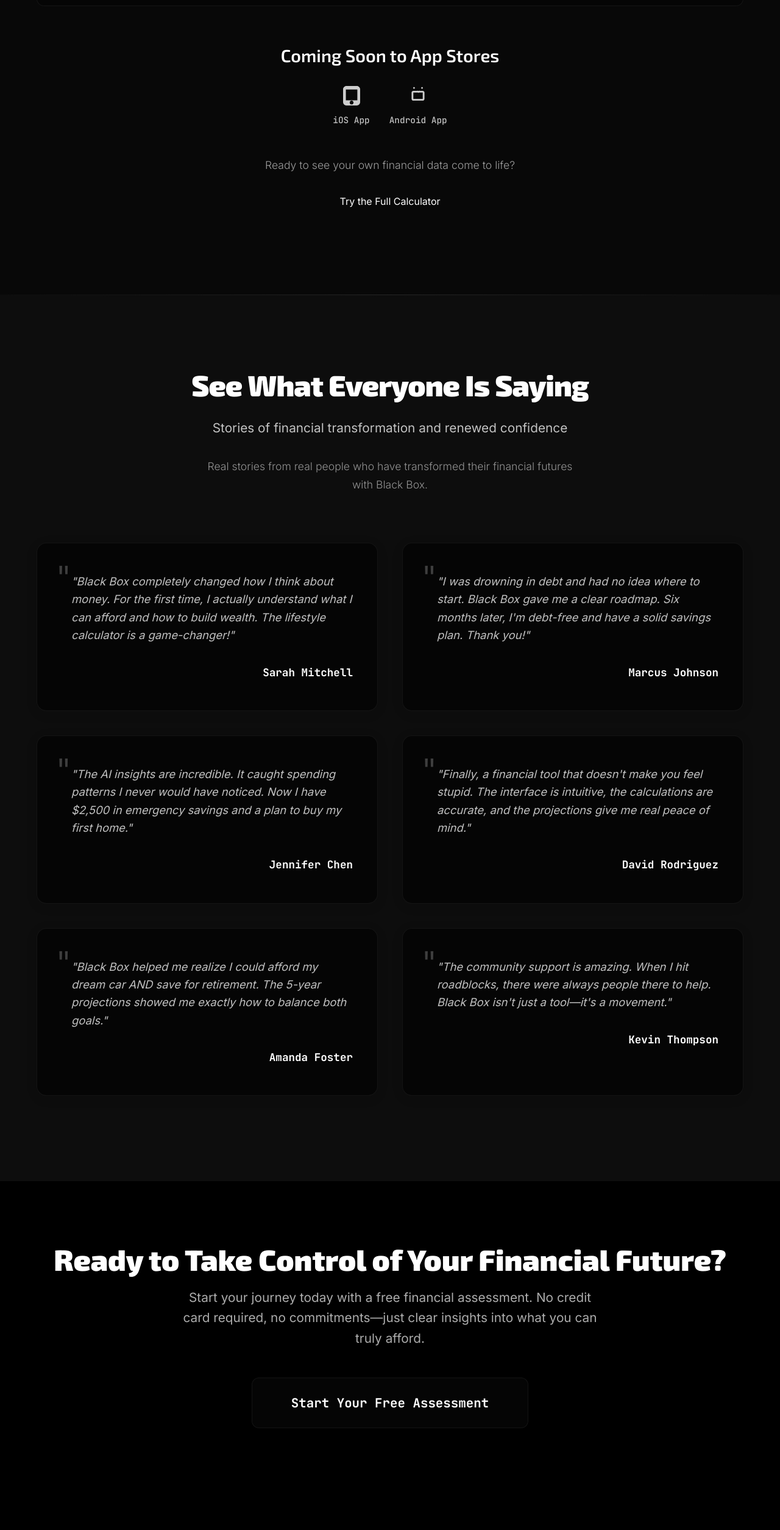
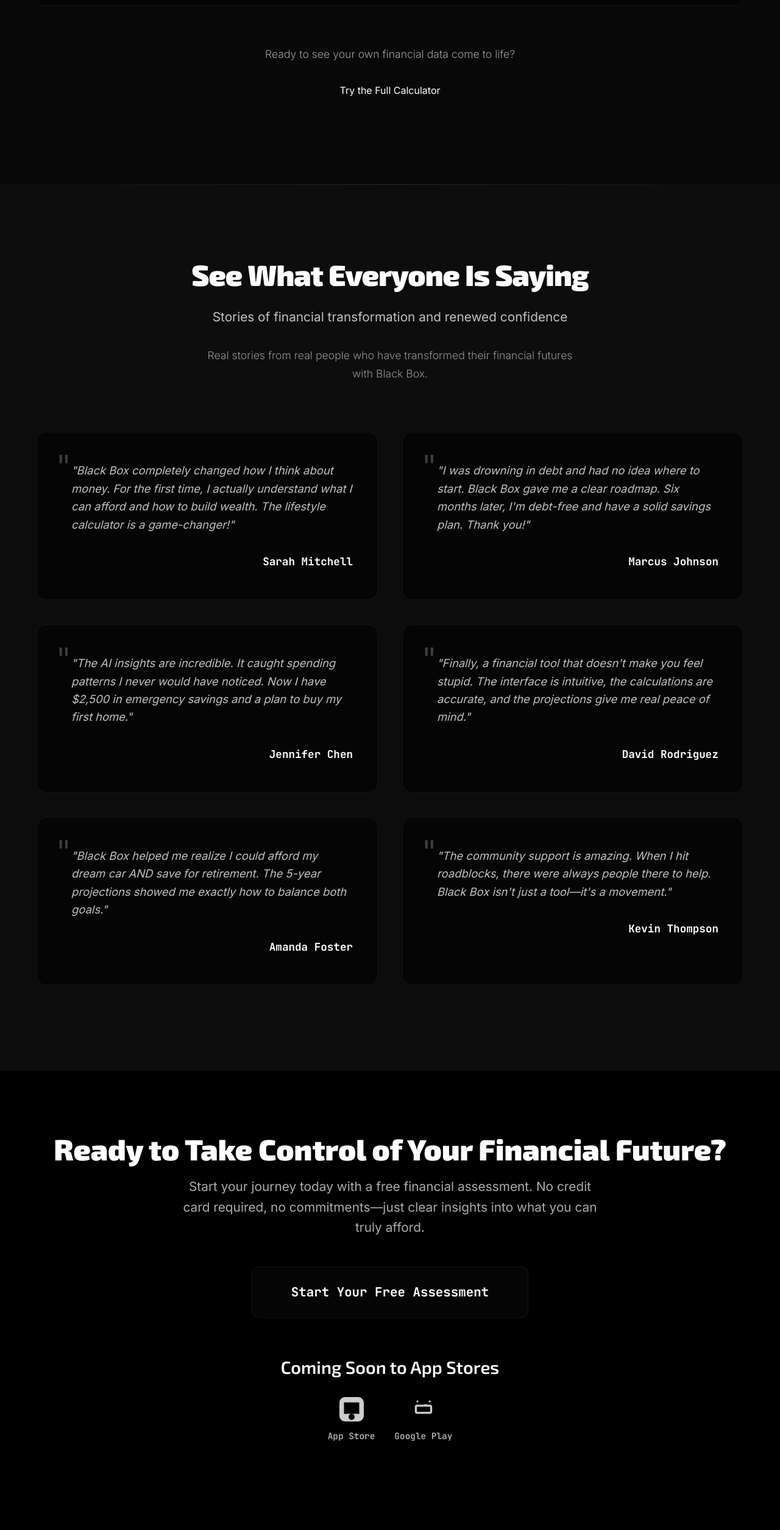
Before and after one commit to murderszn/blackbox, a website: page splash.html in a window 1280 px wide. Shown: the part 4731-7240 px from the top of the page at 61% size. Drawn offline with nearby package versions, Linux system fonts and the light colour scheme; animation ran at ten frames a second.

Commit message:
feat: Move app stores section to final CTA and add real grayscale icons
- Remove 'Coming Soon to App Stores' section from app showcase area
- Add app stores section to final CTA area below main call-to-action button
- Replace placeholder icons with proper App Store and Google Play Store SVGs
- Implement grayscale styling using CSS filter: grayscale(100%)
- Add hover effect to remove grayscale filter on hover for better UX
- Icons are larger (40x40) and more professional
- Maintains consistent spacing and typography with the final CTA section
- Better visual hierarchy - app stores appear after main conversion action

App stores section now strategically positioned at bottom of page for maximum exposure while maintaining clean, professional grayscale aesthetic.

```diff
--- a/splash.html
+++ b/splash.html
@@ -1077,11 +1077,13 @@
 
         .platform-logo svg {
             opacity: 0.8;
-            transition: opacity 0.3s ease;
+            filter: grayscale(100%);
+            transition: all 0.3s ease;
         }
 
         .platform-logo:hover svg {
             opacity: 1;
+            filter: grayscale(0%);
         }
 
         /* Footer */
@@ -1646,24 +1648,6 @@
                 </div>
             </div>
 
-            <!-- Platform Availability -->
-            <div style="text-align: center; margin-top: 4rem;">
-                <h3 style="margin-bottom: 2rem; color: var(--text); font-size: 1.8rem; font-weight: 600;">Coming Soon to App Stores</h3>
-                <div class="platform-logos">
-                    <div class="platform-logo ios-logo">
-                        <svg width="28" height="32" viewBox="0 0 28 32" fill="none" xmlns="http://www.w3.org/2000/svg">
-                            <path d="M22.5714 0H5.42857C2.52857 0 0 2.52857 0 5.42857V26.5714C0 29.4714 2.52857 32 5.42857 32H22.5714C25.4714 32 28 29.4714 28 26.5714V5.42857C28 2.52857 25.4714 0 22.5714 0ZM14 30.2857C12.2571 30.2857 10.8571 28.8857 10.8571 27.1429C10.8571 25.4 12.2571 24 14 24C15.7429 24 17.1429 25.4 17.1429 27.1429C17.1429 28.8857 15.7429 30.2857 14 30.2857ZM23.4286 23.4286H4.57143V5.71429H23.4286V23.4286Z" fill="var(--text)"/>
-                        </svg>
-                        <span>iOS App</span>
-                    </div>
-                    <div class="platform-logo android-logo">
-                        <svg width="28" height="32" viewBox="0 0 28 32" fill="none" xmlns="http://www.w3.org/2000/svg">
-                            <path d="M17.7143 8.57143L14.8571 11.4286L12 8.57143L13.1429 7.42857L14.8571 9.14286L16.5714 7.42857L17.7143 8.57143ZM20.5714 4.57143C21.3571 4.57143 22 3.92857 22 3.14286C22 2.35714 21.3571 1.71429 20.5714 1.71429C19.7857 1.71429 19.1429 2.35714 19.1429 3.14286C19.1429 3.92857 19.7857 4.57143 20.5714 4.57143ZM7.42857 4.57143C8.21429 4.57143 8.85714 3.92857 8.85714 3.14286C8.85714 2.35714 8.21429 1.71429 7.42857 1.71429C6.64286 1.71429 6 2.35714 6 3.14286C6 3.92857 6.64286 4.57143 7.42857 4.57143ZM24.5714 10.8571V21.1429C24.5714 22.7143 23.2857 24 21.7143 24H6.28571C4.71429 24 3.42857 22.7143 3.42857 21.1429V10.8571C3.42857 9.28571 4.71429 8 6.28571 8H21.7143C23.2857 8 24.5714 9.28571 24.5714 10.8571ZM21.7143 10.8571H6.28571V21.1429H21.7143V10.8571Z" fill="var(--text)"/>
-                        </svg>
-                        <span>Android App</span>
-                    </div>
-                </div>
-            </div>
 
             <div style="text-align: center; margin-top: 3rem;">
                 <p style="color: var(--text-secondary); margin-bottom: 2rem; font-size: 1.1rem;">Ready to see your own financial data come to life?</p>
@@ -1720,6 +1704,25 @@
             <h2>Ready to Take Control of Your Financial Future?</h2>
             <p>Start your journey today with a free financial assessment. No credit card required, no commitments—just clear insights into what you can truly afford.</p>
             <a href="index.html" class="final-cta-button">Start Your Free Assessment</a>
+
+            <!-- App Store Availability -->
+            <div style="margin-top: 4rem; text-align: center;">
+                <h3 style="margin-bottom: 2rem; color: var(--text); font-size: 1.8rem; font-weight: 600;">Coming Soon to App Stores</h3>
+                <div class="platform-logos">
+                    <div class="platform-logo ios-logo">
+                        <svg width="40" height="40" viewBox="0 0 40 40" fill="none" xmlns="http://www.w3.org/2000/svg">
+                            <path d="M30.5 0H9.5C4.25 0 0 4.25 0 9.5V30.5C0 35.75 4.25 40 9.5 40H30.5C35.75 40 40 35.75 40 30.5V9.5C40 4.25 35.75 0 30.5 0ZM20 37.5C17.25 37.5 15 35.25 15 32.5C15 29.75 17.25 27.5 20 27.5C22.75 27.5 25 29.75 25 32.5C25 35.25 22.75 37.5 20 37.5ZM32.5 27.5H7.5V8.75H32.5V27.5Z" fill="var(--text)"/>
+                        </svg>
+                        <span>App Store</span>
+                    </div>
+                    <div class="platform-logo android-logo">
+                        <svg width="40" height="40" viewBox="0 0 40 40" fill="none" xmlns="http://www.w3.org/2000/svg">
+                            <path d="M26.25 12.5L23.75 15L21.25 12.5L22.5 11.25L23.75 12.5L25 11.25L26.25 12.5ZM30 8.75C30.8333 8.75 31.6667 7.91667 31.6667 7.08333C31.6667 6.25 30.8333 5.41667 30 5.41667C29.1667 5.41667 28.3333 6.25 28.3333 7.08333C28.3333 7.91667 29.1667 8.75 30 8.75ZM10 8.75C10.8333 8.75 11.6667 7.91667 11.6667 7.08333C11.6667 6.25 10.8333 5.41667 10 5.41667C9.16667 5.41667 8.33333 6.25 8.33333 7.08333C8.33333 7.91667 9.16667 8.75 10 8.75ZM34.1667 15.8333V24.1667C34.1667 25.8333 32.5 27.5 30.8333 27.5H9.16667C7.5 27.5 5.83333 25.8333 5.83333 24.1667V15.8333C5.83333 14.1667 7.5 12.5 9.16667 12.5H30.8333C32.5 12.5 34.1667 14.1667 34.1667 15.8333ZM30.8333 15.8333H9.16667V24.1667H30.8333V15.8333Z" fill="var(--text)"/>
+                        </svg>
+                        <span>Google Play</span>
+                    </div>
+                </div>
+            </div>
         </div>
     </section>
 
```
